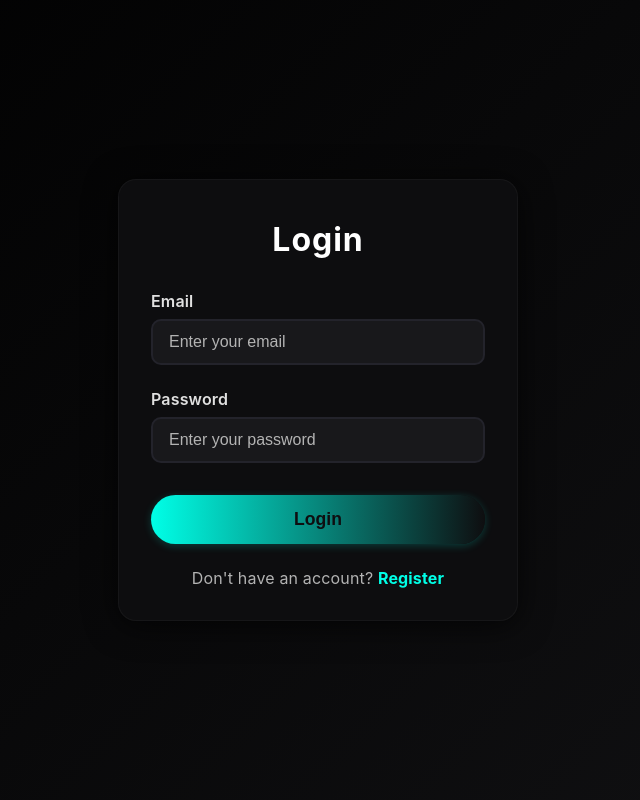
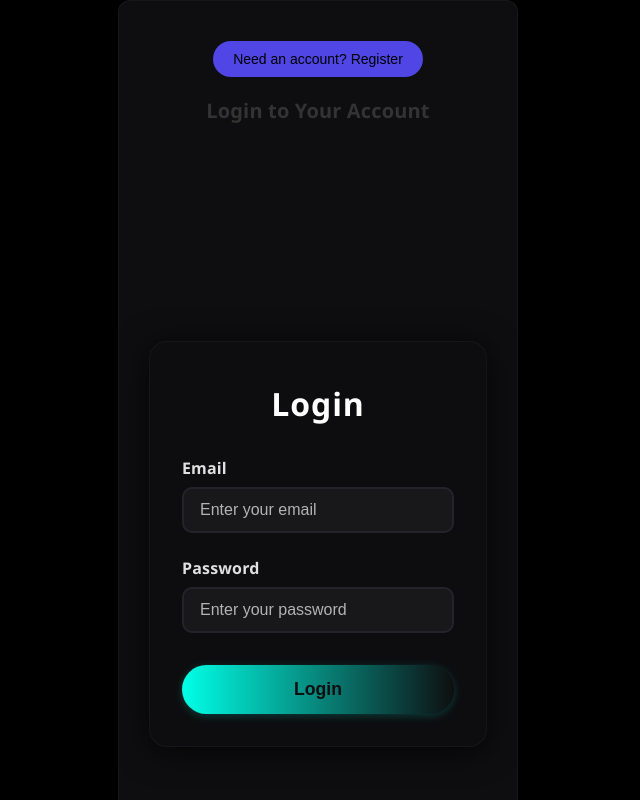
Before and after one commit to Sonudhukia143/MERN-TODO-APP, a React (Vite) app in the folder client/: page /register in a window 1280 px wide. Shown: the top 800 px of the page, without its empty margins (322-962 px from the left). Built offline with nearby package versions, Linux system fonts and the light colour scheme.

Commit message:
finalized removed task edition and intial redirect route bug

```diff
--- a/client/src/components/Auth/Login.jsx
+++ b/client/src/components/Auth/Login.jsx
@@ -80,11 +80,7 @@ const Login = () => {
                     >
                         {loading ? 'Logging in...' : 'Login'}
                     </button>
-                </form>
-
-                <p className="auth-link">
-                    Don't have an account? <Link to="/register">Register</Link>
-                </p>
+                    </form>
             </div>
         </div>
     );
--- a/client/src/components/Auth/Register.jsx
+++ b/client/src/components/Auth/Register.jsx
@@ -123,10 +123,6 @@ const Register = () => {
                         {loading ? 'Creating account...' : 'Register'}
                     </button>
                 </form>
-
-                <p className="auth-link">
-                    Already have an account? <Link to="/login">Login</Link>
-                </p>
             </div>
         </div>
     );
--- a/client/src/components/Board/KanbanBoard.jsx
+++ b/client/src/components/Board/KanbanBoard.jsx
@@ -59,13 +59,11 @@ const KanbanBoard = ({ tasks, onConflict }) => {
 
     const handleSaveTask = async (taskData) => {
         try {
-            console.log("Saving task", editingTask);
-
             if (editingTask) {
                 console.log("Saving task controller running");
                 const response = await api.put(`/tasks/${editingTask._id}`, {
                     ...taskData,
-                    version: editingTask.version
+                    version: editingTask.version,
                 });
                 setShowTaskModal(false);
                 return;
--- a/client/src/components/UserReg/UserRegistration.jsx
+++ b/client/src/components/UserReg/UserRegistration.jsx
@@ -1,11 +1,32 @@
 import Login from "../Auth/Login";
 import Register from "../Auth/Register";
+import { useState } from "react";
+import "../../styles/UserReg.css";
 
 export default function UserRegistration() {
+    const [isLogin, setIsLogin] = useState(true);
+
     return (
-        <div>
-            <Login />
-            <Register />
+        <div className="page">
+            <div className="card">
+
+                {/* Toggle Button */}
+                <div className="toggleContainer">
+                    <button className="toggleButton" onClick={() => setIsLogin(!isLogin)}>
+                        {isLogin ? "Need an account? Register" : "Already registered? Login"}
+                    </button>
+                </div>
+
+                {/* Heading */}
+                <h2 className="heading">
+                    {isLogin ? "Login to Your Account" : "Create a New Account"}
+                </h2>
+
+                {/* Auth Forms */}
+                <div className="formContainer">
+                    {isLogin ? <Login /> : <Register />}
+                </div>
+            </div>
         </div>
-    )
+    );
 }
--- a/client/src/contexts/SocketContext.jsx
+++ b/client/src/contexts/SocketContext.jsx
@@ -46,3 +46,5 @@ export const SocketProvider = ({ children }) => {
         </SocketContext.Provider>
     );
 };
+
+//https://to-do-task-manager.onrender.com
--- a/client/src/services/api.js
+++ b/client/src/services/api.js
@@ -14,3 +14,5 @@ if (token) {
 }
 
 export default api;
+
+//https://to-do-task-manager.onrender.com/api
--- /dev/null
+++ b/client/src/styles/UserReg.css
@@ -0,0 +1,53 @@
+/* UserRegistration.css */
+
+.page {
+    min-height: 100vh;
+    display: flex;
+    justify-content: center;
+    align-items: center;
+    background: #000;
+    font-family: 'Segoe UI', Tahoma, Geneva, Verdana, sans-serif;
+}
+
+.card {
+    background: #000;
+    padding: 40px 30px;
+    border-radius: 12px;
+    box-shadow: 0 15px 25px rgba(0, 0, 0, 0.1);
+    width: 100%;
+    max-width: 400px;
+    transition: all 0.4s ease-in-out;
+    position: relative;
+}
+
+.toggleContainer {
+    text-align: center;
+    margin-bottom: 20px;
+}
+
+.toggleButton {
+    background-color: #4f46e5;
+    color: #000;
+    border: none;
+    padding: 10px 20px;
+    border-radius: 20px;
+    cursor: pointer;
+    font-size: 14px;
+    transition: background 0.3s ease;
+}
+
+.toggleButton:hover {
+    background-color: #4338ca;
+}
+
+.heading {
+    text-align: center;
+    font-size: 20px;
+    font-weight: 600;
+    color: #333;
+    margin-bottom: 20px;
+}
+
+.formContainer {
+    transition: opacity 0.4s ease;
+}
```
Also changed, not shown: 1 other file (tests, documents, lock files or other folders).
